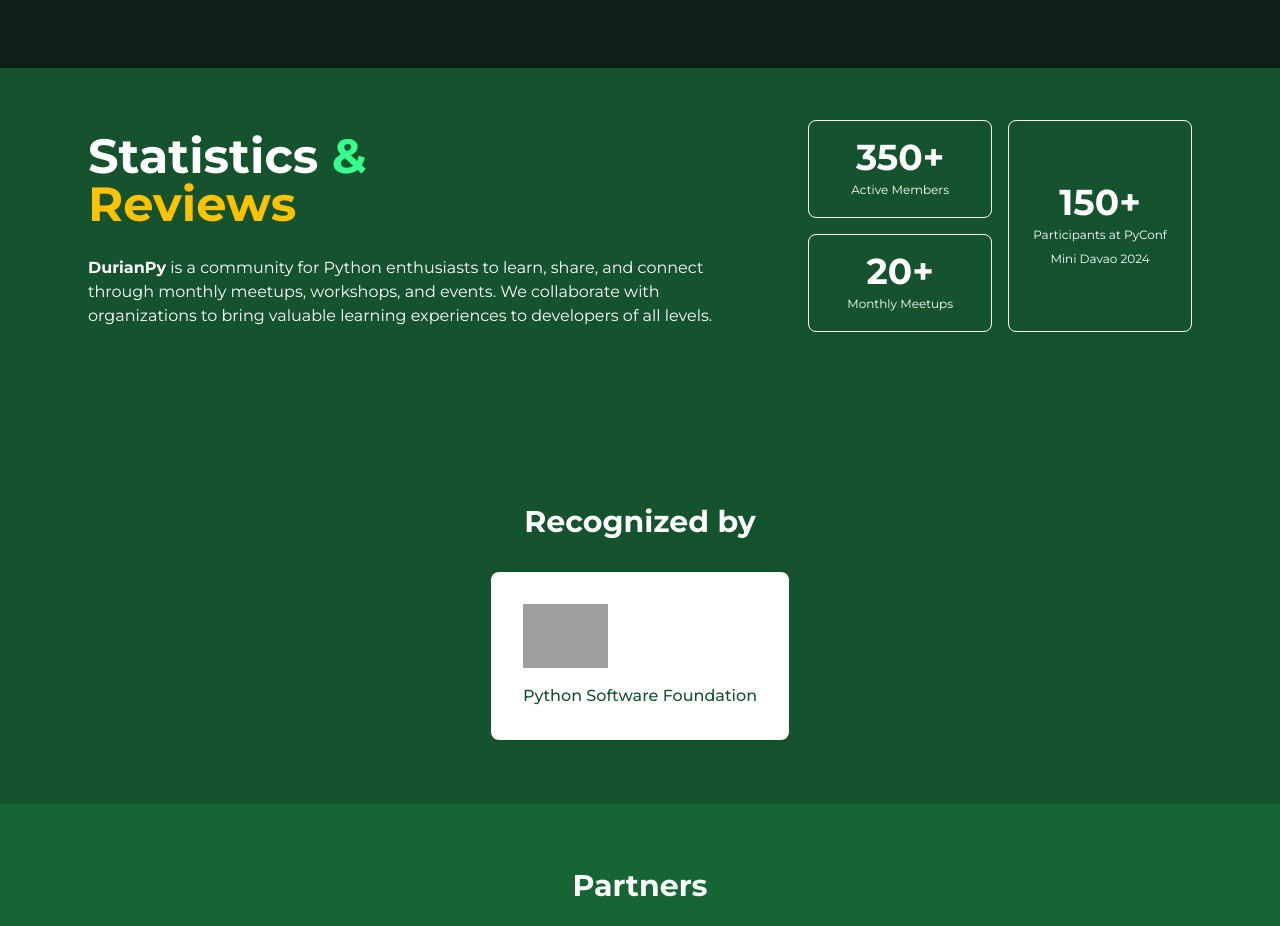
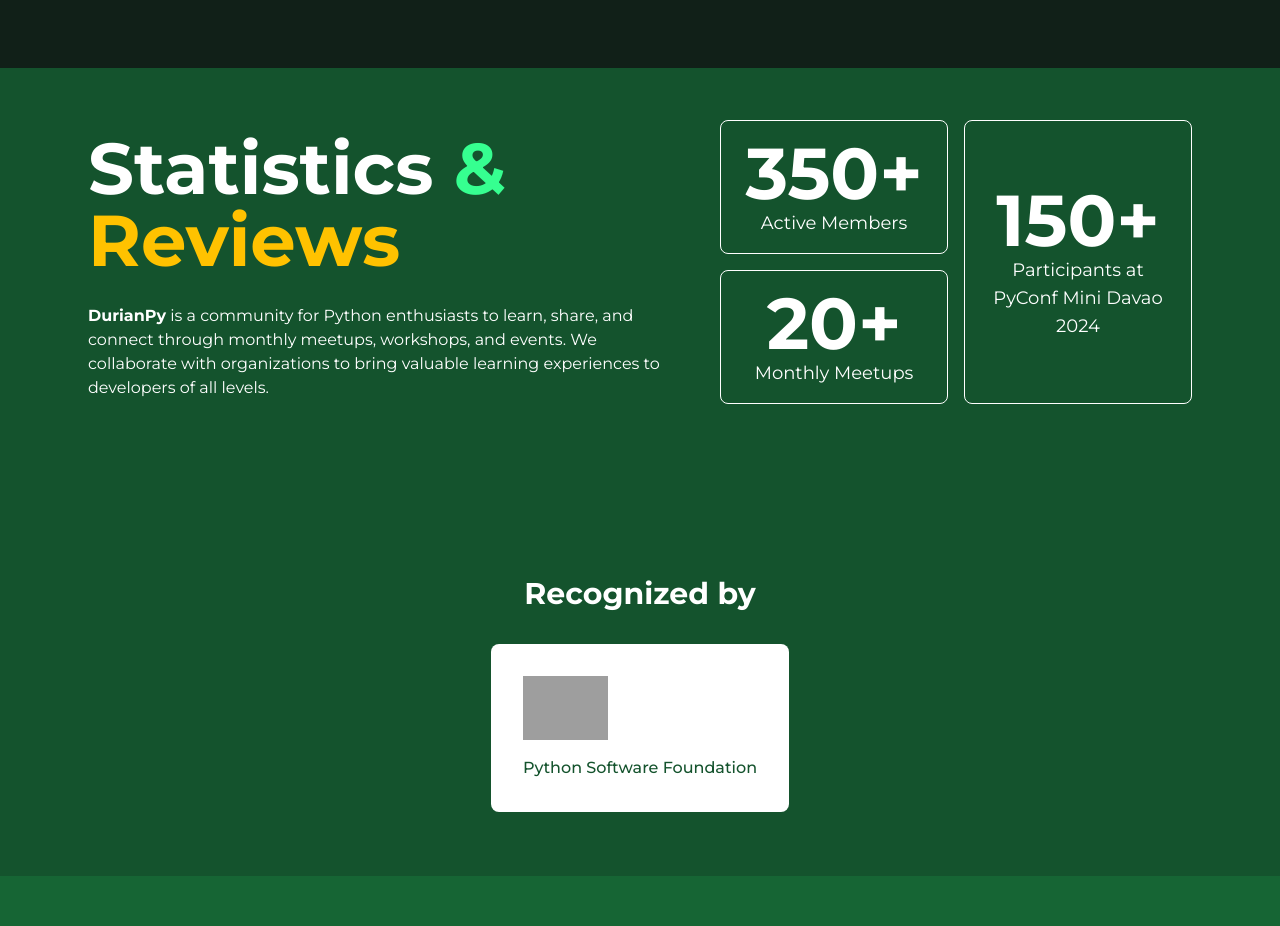
Before and after one commit to DurianPy-Davao-Python-User-Group/DurianPy-Official-Website, a Next.js app: page / in a window 1280 px wide. Shown: the part 1320-2246 px from the top of the page. Built offline with nearby package versions, Linux system fonts and the light colour scheme; grey boxes are pictures that could not be loaded.

Commit message:
fix: minor UI fixes

```diff
--- a/app/components/home/StatsAndReviews.tsx
+++ b/app/components/home/StatsAndReviews.tsx
@@ -34,11 +34,11 @@
       className={`bg-green-900 p-4 border border-white rounded-lg grid place-content-center hover:bg-mintBliss/20 hover:border-mintBliss hover:text-mintBliss transition-colors duration-300 ${large ? 'row-span-2 p-6' : ''}`}
     >
       <div className="text-center">
-        <span className="text-4xl font-bold">
+        <span className="text-4xl xl:text-7xl font-bold">
           {isVisible && <CountUp start={0} end={value} duration={3} />}+
         </span>
         <br />
-        <span className="text-xs">{label}</span>
+        <span className="text-xs xl:text-lg">{label}</span>
       </div>
     </div>
   );
@@ -91,7 +91,7 @@
         <div className="flex flex-col items-center px-8 xl:px-14 lg:flex-row 2xl:px-0 2xl:justify-between">
           <div className="w-full">
             {/* Section Title */}
-            <div className="text-center xl:text-left text-3xl lg:text-5xl font-bold xl:leading-none text-white pb-7 sm:space-x-10 md:space-x-16 lg:space-x-10 xl:space-x-20 2xl:space-x-5">
+            <div className="text-center lg:text-left text-3xl lg:text-5xl xl:text-7xl font-bold xl:leading-none text-white pb-7 sm:space-x-10 md:space-x-16 lg:space-x-10 xl:space-x-20 2xl:space-x-5">
               <h2>
                 Statistics <span className="text-midoriGreen">&</span> <br />
                 <span className="text-centerStage">Reviews</span>
@@ -99,7 +99,7 @@
             </div>
 
             {/* Section Description */}
-            <div className="text-center xl:text-left sm:space-x-13 pb-12 md:space-x-15 lg:mr-10 lg:space-x-10 xl:space-x-15 2xl:space-x-10">
+            <div className="text-center lg:text-left sm:space-x-13 pb-12 md:space-x-15 lg:mr-10 lg:space-x-10 xl:space-x-15 2xl:space-x-10">
               <p className="text-white">
                 <span className="font-bold">DurianPy</span> is a community for
                 Python enthusiasts to learn, share, and connect through monthly
```
